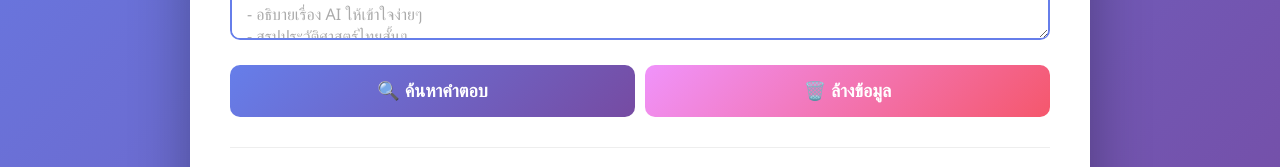
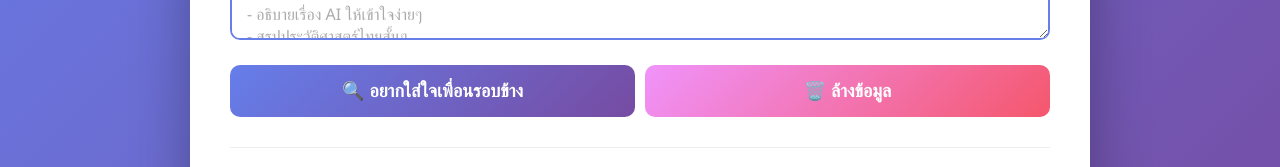
Before and after one commit to thitisiri012/gemini-search-engine1, a plain HTML site: page index.html in a window 1280 px wide. Shown: the part 405-572 px from the top of the page. Drawn offline with Linux system fonts and the light colour scheme.

Commit message:
Update index.html

```diff
--- a/index.html
+++ b/index.html
@@ -283,7 +283,7 @@
 
         <div class="button-container">
             <button id="searchBtn" onclick="searchGroq()">
-                🔍 ค้นหาคำตอบ
+                🔍 อยากใส่ใจเพื่อนรอบข้าง
             </button>
             <button class="clear-btn" onclick="clearAll()">
                 🗑️ ล้างข้อมูล
```
